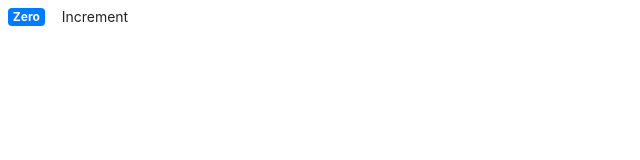
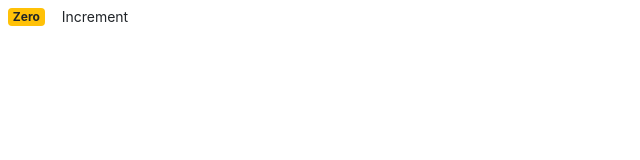
Before and after one commit to chenyongping001/counter-app, a React (Create React App) app: page / in a window 1280 px wide. Shown: the top 160 px of the page, without its empty margins (0-640 px from the left). Built offline with nearby package versions, Linux system fonts and the light colour scheme.

Commit message:
passing event arguments

```diff
--- a/src/components/counter.jsx
+++ b/src/components/counter.jsx
@@ -7,8 +7,15 @@ class Counter extends Component {
   render() {
     return (
       <div>
-        <span className="badge badge-primary m-2">{this.formatCount()}</span>
-        <button className="btn btn-second btn-sm">Increment</button>
+        <span className={this.getBadgeClasses()}>{this.formatCount()}</span>
+        <button
+          onClick={() => {
+            this.handleIncrement({ count: 1 });
+          }}
+          className="btn btn-second btn-sm"
+        >
+          Increment
+        </button>
       </div>
     );
   }
@@ -16,6 +23,15 @@ class Counter extends Component {
     const { count } = this.state;
     return count === 0 ? "Zero" : count;
   }
+  getBadgeClasses() {
+    let classes = "badge m-2 badge-";
+    classes += this.state.count === 0 ? "warning" : "primary";
+    return classes;
+  }
+  handleIncrement = (product) => {
+    // console.log("Increment Clicked", this);
+    this.setState({ count: this.state.count + 1 });
+  };
 }
 
 export default Counter;
```
